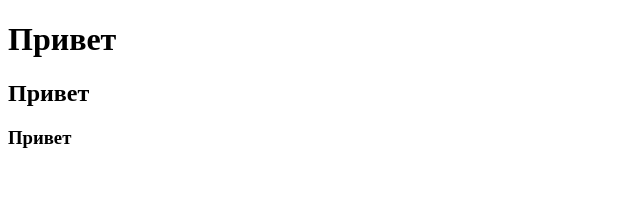
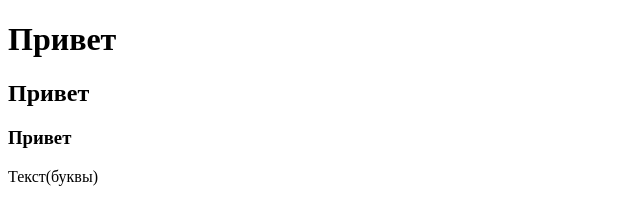
Before and after one commit to JollyM5426/test-repo, a plain HTML site: page index.html in a window 1280 px wide. Shown: the whole page, without its empty margins (0-640 px from the left). Drawn offline with Linux system fonts and the light colour scheme.

Commit message:
novaya vetka

```diff
--- a/index.html
+++ b/index.html
@@ -12,6 +12,7 @@
     <h1>Привет</h1>
     <h2>Привет</h2>
     <h3>Привет</h3>
+    <p>Текст(буквы)</p>
 </body>
 
 </html>
```
